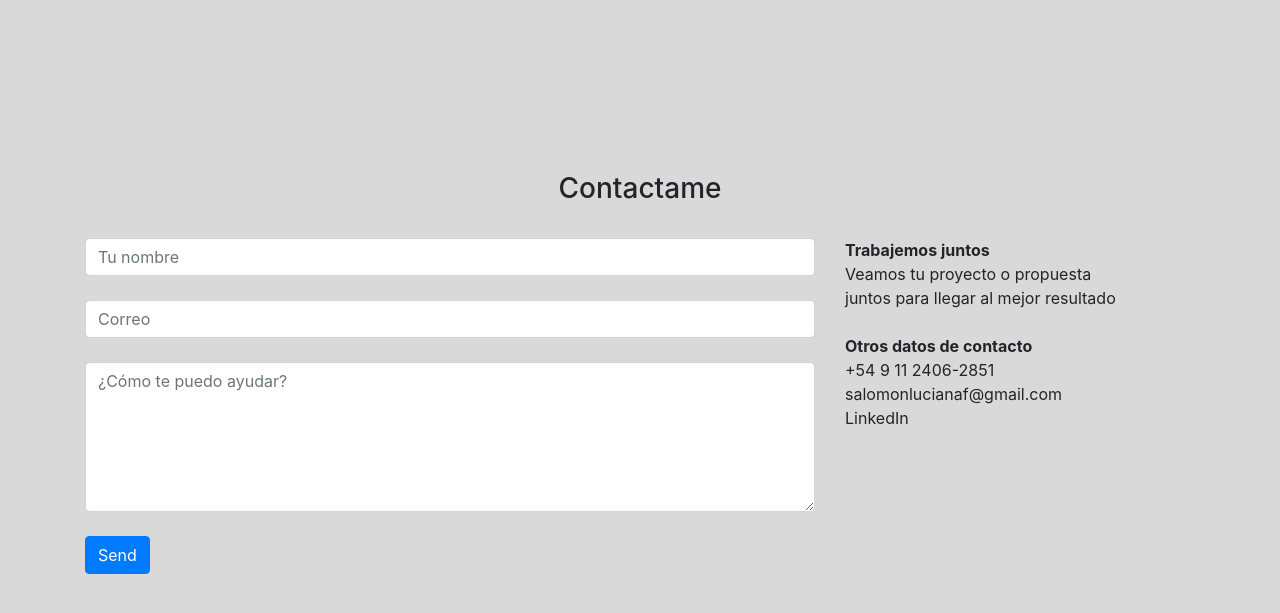
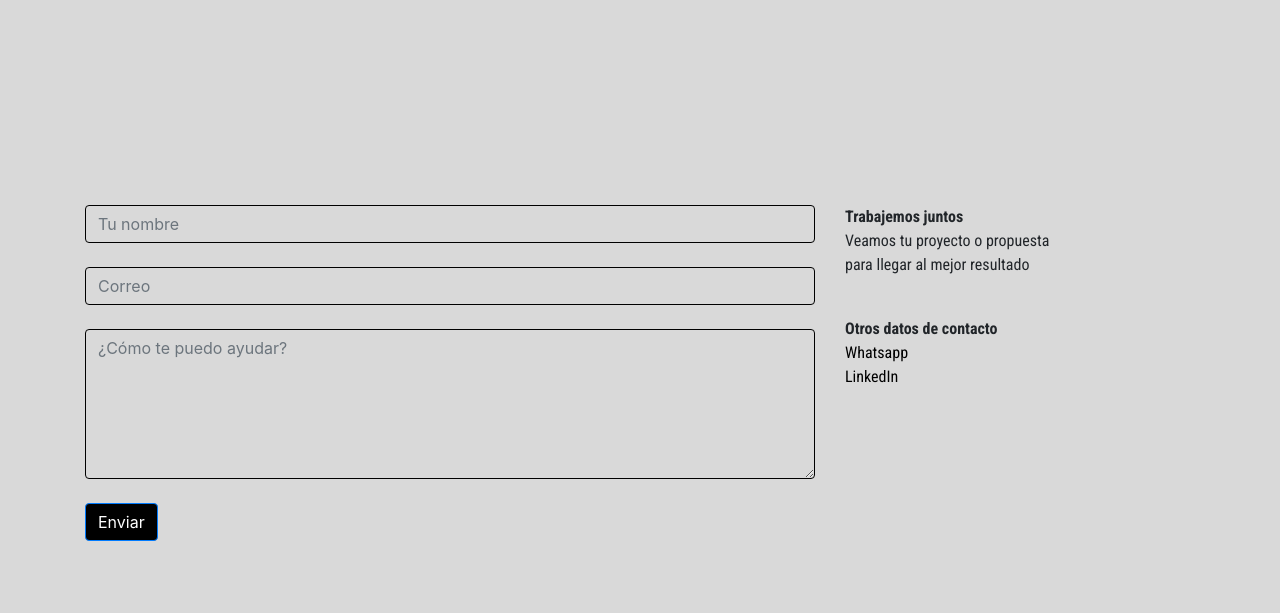
Before and after one commit to salomonlucianaf/Portfolio, a website: page pages/contacto.html in a window 1280 px wide. Shown: the part 51-664 px from the top of the page. Drawn offline with nearby package versions, Linux system fonts and the light colour scheme.

Commit message:
contacto tipografia

```diff
--- a/pages/contacto.html
+++ b/pages/contacto.html
@@ -50,28 +50,25 @@
 <br>
 <div class="container">
 
-<h3 class="text-center">Contactame</h3><br>
-
 <div class="row">
   <div class="col-md-8">
       <form action="/post" method="post">
-        <input class="form-control" name="name" placeholder="Tu nombre" /><br />
-        <input class="form-control" name="email" placeholder="Correo" /><br />
-        <textarea class="form-control" name="text" placeholder="¿Cómo te puedo ayudar?" style="height:150px;"></textarea><br />
-        <input class="btn btn-primary" type="submit" value="Send" /><br /><br />
+        <input class="form-control" name="name" placeholder="Tu nombre" /><br>
+        <input class="form-control" name="email" placeholder="Correo" /><br>
+        <textarea class="form-control" name="text" placeholder="¿Cómo te puedo ayudar?" style="height:150px;"></textarea><br>
+        <input class="btn btn-primary" type="submit" value="Enviar" /><br><br>
       </form>
   </div>
   <div class="col-md-4">
-    <b>Trabajemos juntos</b> <br />
-    Veamos tu proyecto o propuesta<br />
-    juntos para llegar al mejor resultado<br />
-    <br>
+    <p class="parrafoContacto"><b>Trabajemos juntos</b> <br />
+    Veamos tu proyecto o propuesta<br>
+    para llegar al mejor resultado<br>
+    <br></p>
 
-     <b>Otros datos de contacto</b> <br />
-    +54 9 11 2406-2851<br />
-    salomonlucianaf@gmail.com<br />
-    LinkedIn<br />
-    <br /><br />
+     <p class="parrafoContacto"><b>Otros datos de contacto</b> <br>
+    <a href="https://api.whatsapp.com/send?phone=541124062851" class="linkContacto">Whatsapp </a><br>
+    <a href="https://www.linkedin.com/in/luciana-salomon/" class="linkContacto">LinkedIn</a><br />
+    <br /><br /></p>
 </div>
 
   </div>
--- a/scss/style.css
+++ b/scss/style.css
@@ -1,3 +1,4 @@
+
 .img-responsive {
   display: block;
   width: 100%;
@@ -157,6 +158,31 @@ padding:0px;
           }
 
 
+.form-control {
+  background: transparent;
+  border-color: black;
+}
+
+.form-control:focus {
+    background-color: #D9D9D9;
+    border-color: black;
+}
 
 
+.linkContacto {
+color: black;
+}
+
+.parrafoContacto {
+  text-align: left;
+}
+
+.btn-primary {
+  background-color: black;
+  outline: none;
+}
+
+.btn-primary:hover {
+  background-color: white;
+}
 /*# sourceMappingURL=style.css.map */
```
Also changed, not shown: index.html (+1 -1 lines), pages/about.html (+2 -0 lines), pages/proyecto.html (+1 -4 lines), fonts/Beatrice-Display-Bold.ttf (added), fonts/Beatrice-Display-Medium.ttf (added), images/logo3.png (added), 1 other file.
